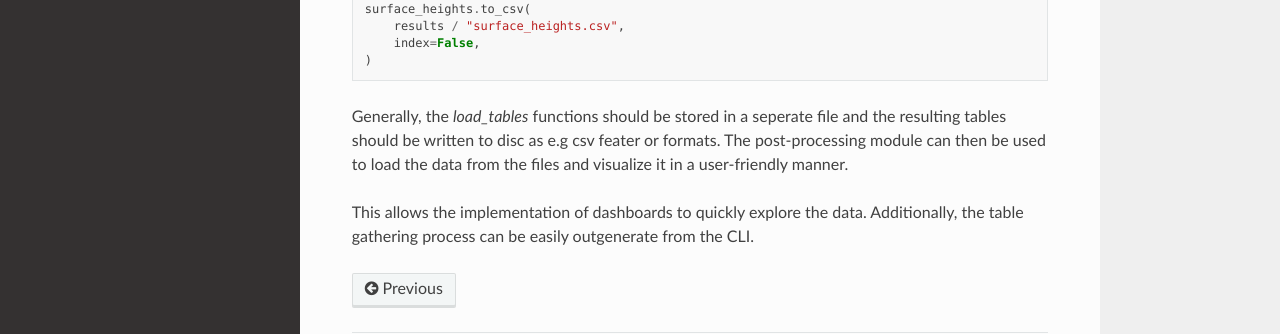
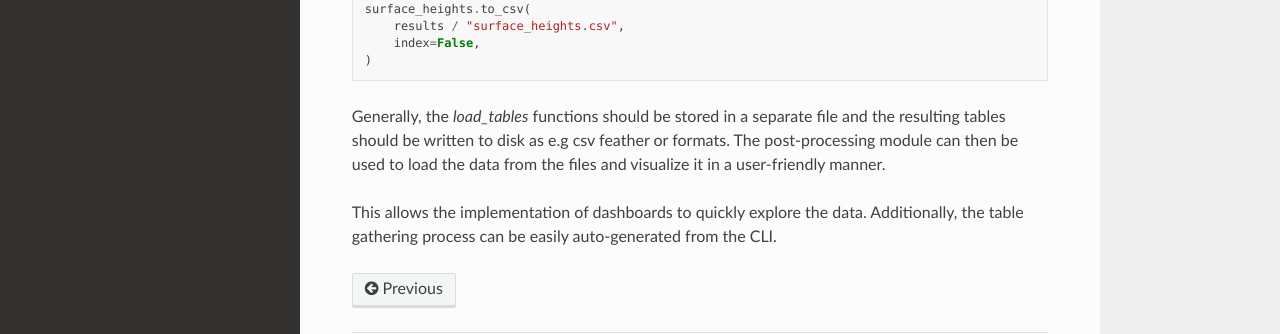
Before and after one commit to gerlero/foamlib, a Sphinx documentation site: the page built from docs/postprocessing.rst, in a window 1280 px wide and 900 px high, scrolled down 2107 px. Shown: the part 462-796 px from the top of the window. Built offline with Sphinx 7.4.7 and the Read the Docs theme 3.1.0, drawn with Linux system fonts in a browser that asks for light colours; pages that are not in the unit, such as notebooks, are missing from menus.

Commit message:
Apply suggestions from code review
Co-authored-by: Copilot <175728472+Copilot@users.noreply.github.com>

```diff
--- a/docs/postprocessing.rst
+++ b/docs/postprocessing.rst
@@ -99,6 +99,6 @@ However, the resulting dataframe may contain a lot of data, so these dataframe c
         index=False,
     )
 
-Generally, the `load_tables` functions should be stored in a seperate file and the resulting tables should be written to disc as e.g csv feater or formats. The post-processing module can then be used to load the data from the files and visualize it in a user-friendly manner.
+Generally, the `load_tables` functions should be stored in a separate file and the resulting tables should be written to disk as e.g csv feather or formats. The post-processing module can then be used to load the data from the files and visualize it in a user-friendly manner.
 
-This allows the implementation of dashboards to quickly explore the data. Additionally, the table gathering process can be easily outgenerate from the CLI.
+This allows the implementation of dashboards to quickly explore the data. Additionally, the table gathering process can be easily auto-generated from the CLI.
```
